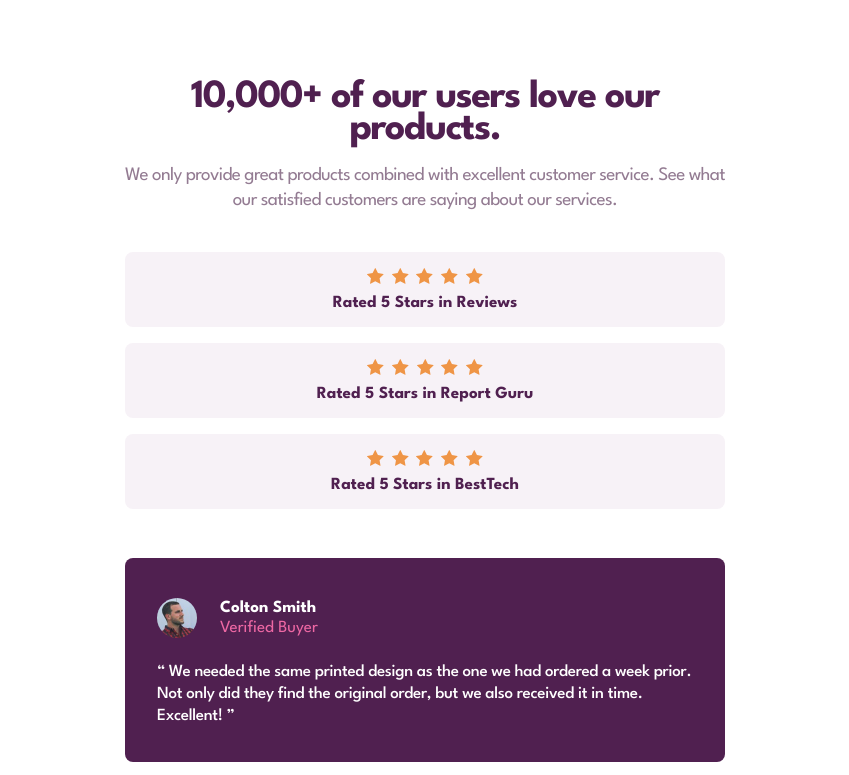
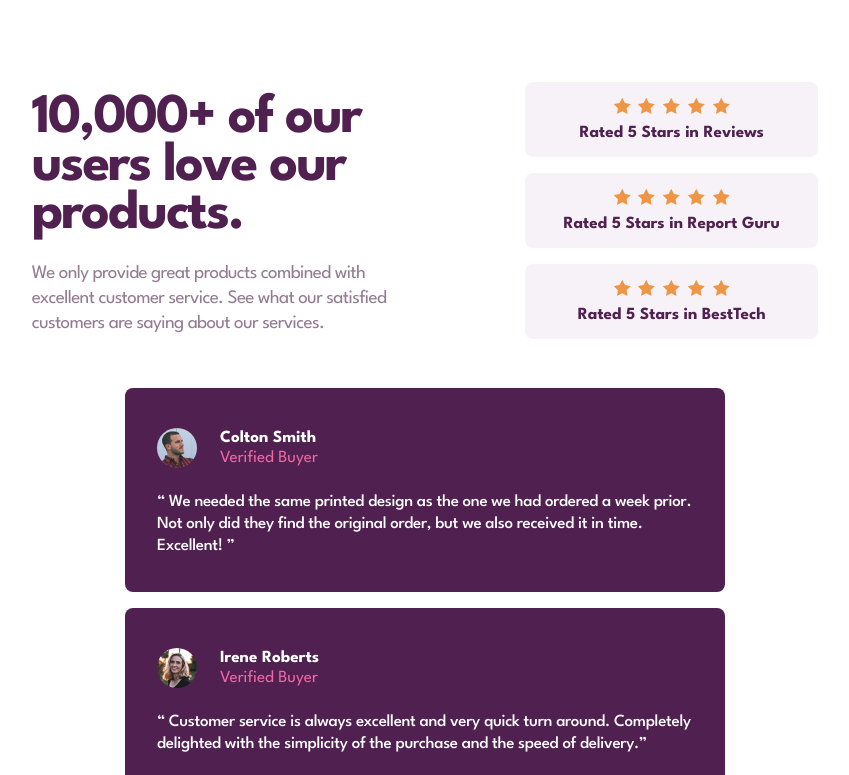
Before and after one commit to sgrazys/social-proof-section, a website: page index.html in a window 1536 px wide. Shown: the top 775 px of the page, without its empty margins (343-1192 px from the left). Drawn offline with Linux system fonts and the light colour scheme.

Commit message:
laptop desktop reponsivness WIP

```diff
--- a/css/style.css
+++ b/css/style.css
@@ -83,3 +83,28 @@ body {
 	flex-direction: column;
 	gap: 1.6rem;
 }
+
+@media (min-width: 1300px) {
+	.social-proof-section {
+		padding: 0 16.5rem 0;
+		padding-top: 8.2rem;
+	}
+
+	.header {
+		flex-direction: row;
+		max-width: 100%;
+		gap: 12.5rem;
+	}
+
+	.message {
+		text-align: left;
+		max-width: 445px;
+	}
+
+	.heading {
+		font-size: 5.6rem;
+		letter-spacing: -2px;
+		line-height: 4.8rem;
+		margin-bottom: 2.2rem;
+	}
+}
```
